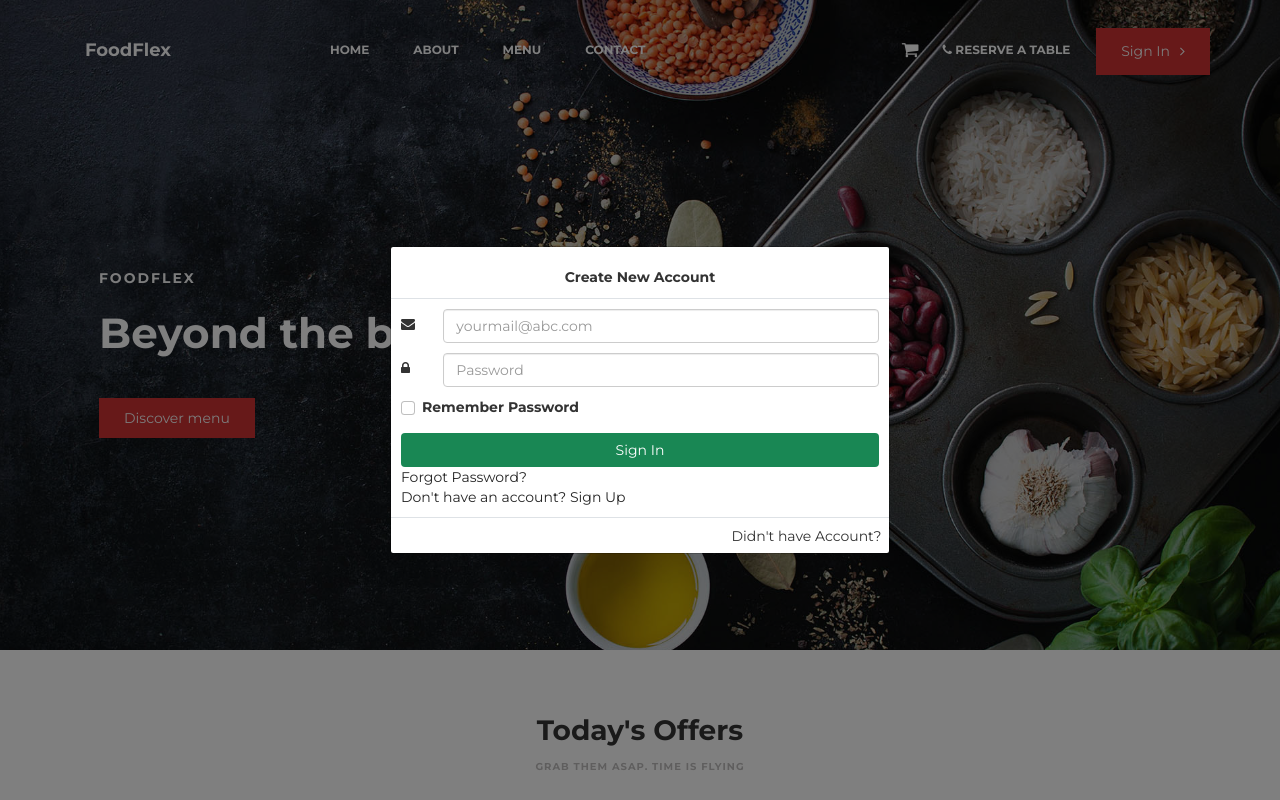
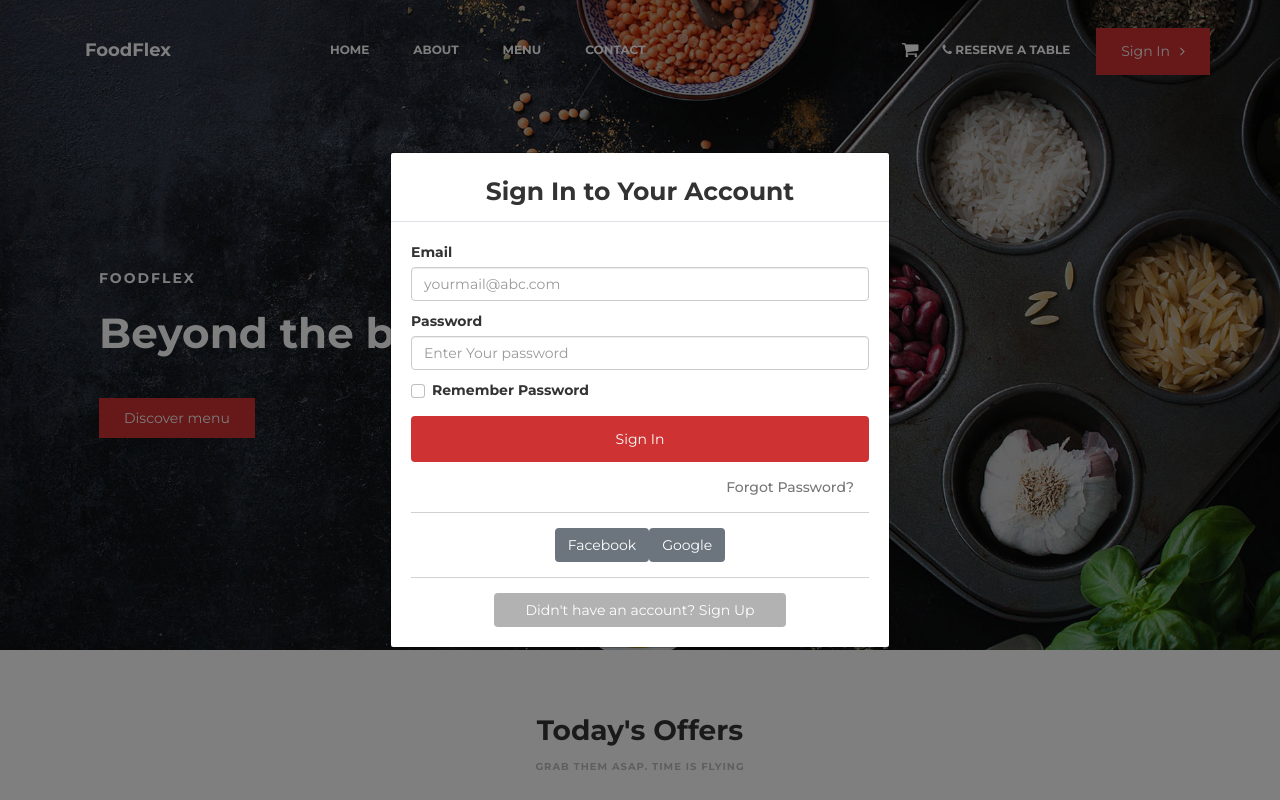
Before and after one commit to Imtiaz-Rafi/Foodflex-MERN, a React (Create React App) app in the folder client/: page / in a window 1280 px wide. Both pictures are taken after a click on the button "Sign In". Shown: the top 800 px of the page. Built offline with nearby package versions, Linux system fonts and the light colour scheme.

Commit message:
login modal complete

```diff
--- a/client/public/assets/css/templatemo-style.css
+++ b/client/public/assets/css/templatemo-style.css
@@ -17,6 +17,50 @@ body {
     color: #ffffff;
 }
 
+/* --------------------------------------
+    MODALS
+----------------------------------------*/
+.Modal-Header h5 {
+    /* background: #ce3232; */
+    /* color: #fff; */
+    font-size: 25px;
+}
+.Login-Body {
+    padding: 20px;
+}
+.Login-Body .Loginbtn {
+    /* font-size: 13px; */
+    color: #fff;
+    background-color: #ce3232;
+    padding: 12px 25px;
+    transition: all 0.3s;
+}
+.Login-Body .Loginbtn:hover {
+    background-color: #ad1f1f;
+}
+.forgot-pass {
+    padding: 15px;
+    text-align: right;
+    font-weight: 500;
+    border-bottom: 1px solid rgb(0, 0, 0, 0.18);
+}
+.forgot-pass a {
+    color: #777;
+}
+.api-Links {
+    text-align: center;
+    padding: 15px;
+    border-bottom: 1px solid rgb(0, 0, 0, 0.18);
+}
+.bottom-LoginForm {
+    padding-top: 15px;
+    text-align: center;
+}
+.bottom-LoginForm .btn {
+    background: rgb(0, 0, 0, 0.3);
+    padding: 6px 30px;
+    text-align: center;
+}
 /*---------------------------------------
      TYPOGRAPHY
   -----------------------------------------*/
--- a/client/src/components/Auth/login/index.jsx
+++ b/client/src/components/Auth/login/index.jsx
@@ -93,30 +93,15 @@ const Login = () => {
                 </div>
             </div> */}
             <Form>
-                <FormGroup row>
-                    <Label for="email" sm={1}>
-                        <i class="fa fa-envelope" aria-hidden="true"></i>
-                    </Label>
-                    <Col sm={11}>
-                        <Input id="email" name="email" placeholder="yourmail@abc.com" type="email" />
-                    </Col>
-                    {/* <FormFeedback tooltip valid>
-                        Sweet! that name is available
-                    </FormFeedback>
-                    <FormFeedback tooltip>Oh noes! that name is already taken</FormFeedback> */}
+                <FormGroup>
+                    <Label for="email">Email</Label>
+                    <Input id="email" name="email" placeholder="yourmail@abc.com" type="email" />
                 </FormGroup>
-                <FormGroup row className="position-relative">
-                    <Label for="password" sm={1}>
-                        <i class="fa fa-lock"></i>
-                    </Label>
-                    <Col sm={11}>
-                        <Input id="password" name="password" placeholder="Password" type="password" />
-                    </Col>
-                    {/* <FormFeedback tooltip valid>
-                        Sweet! that name is available
-                    </FormFeedback>
-                    <FormFeedback tooltip>Oh noes! that name is already taken</FormFeedback> */}
+                <FormGroup>
+                    <Label for="password">Password</Label>
+                    <Input id="password" name="password" placeholder="Enter Your password" type="password" />
                 </FormGroup>
+
                 <FormGroup row>
                     <Col
                         sm={{
@@ -128,12 +113,21 @@ const Login = () => {
                         </FormGroup>
                     </Col>
                 </FormGroup>
-                <Button block color="success">
+                <Button block className="Loginbtn">
                     Sign In
                 </Button>
             </Form>
-            <Link to="#">Forgot Password?</Link>
-            <CardBottom dir="/register" title="Don't have an account? Sign Up" />
+            <div className="forgot-pass">
+                <Link to="#">Forgot Password?</Link>
+            </div>
+            <div className="api-Links">
+                <Button>Facebook</Button>
+                <Button>Google</Button>
+            </div>
+            <div className="bottom-LoginForm" color="light">
+                <Button>Didn't have an account? Sign Up</Button>
+            </div>
+            {/* <CardBottom dir="/register" title="Don't have an account? Sign Up" /> */}
         </>
     );
 };
--- a/client/src/components/app.jsx
+++ b/client/src/components/app.jsx
@@ -45,17 +45,17 @@ class App extends React.Component {
 
                 <Modal
                     centered
-                    fullscreen=""
-                    scrollable
+                    // fullscreen=""
+                    // scrollable
                     size=""
                     isOpen={this.state.isModalOpen}
                     toggle={this.toggleForm}
                 >
-                    <ModalHeader>Create New Account</ModalHeader>
-                    <ModalBody>
+                    <ModalHeader className="Modal-Header">Sign In to Your Account</ModalHeader>
+                    <ModalBody className="Login-Body">
                         <Login />
                     </ModalBody>
-                    <ModalFooter>Didn't have Account?</ModalFooter>
+                    {/* <ModalFooter>Didn't have Account?</ModalFooter> */}
                 </Modal>
                 <Footer />
             </>
```
